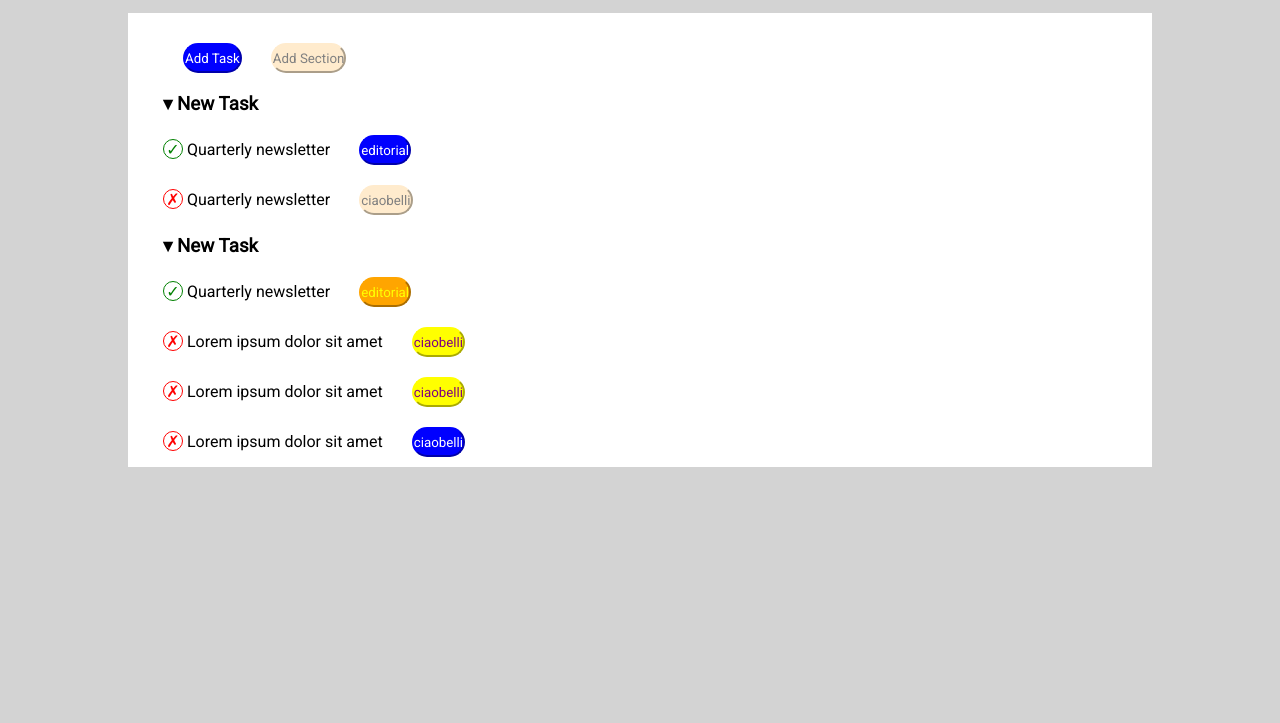
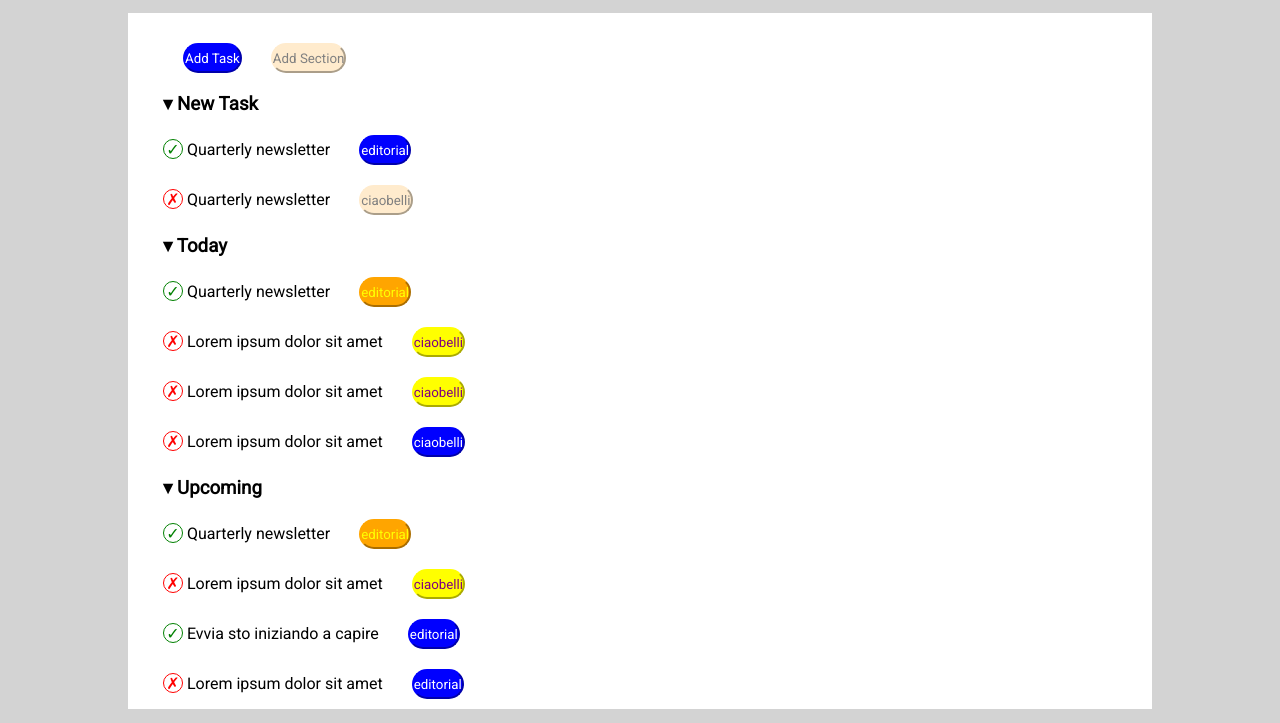
Before and after one commit to MatteoGiuntella/html-css-toboolist, a plain HTML site: page index.html in a window 1280 px wide. Shown: the part 77-800 px from the top of the page. Drawn offline with Linux system fonts and the light colour scheme.

Commit message:
fine terza lista

```diff
--- a/index.html
+++ b/index.html
@@ -55,10 +55,10 @@
              </section>
              <!-- fine lista -->
              <!-- seconda lista -->
-             <section>
+            <section>
                 <div class="lista">
                    <div class="New">
-                    <h3>&dtrif; New Task</h3>
+                    <h3>&dtrif; Today</h3>
                      <ol>
                         <li>
                             <span class="V" id="green">
@@ -83,10 +83,49 @@
                                 &cross;
                             </span>
                             Lorem ipsum dolor sit amet <button class="buttonblu">ciaobelli</button>
-                     </ol>
+                        </li>
+                    </ol>
+
                    </div>
                 </div>
-             </section>
+            </section>
+            <!-- fine seconda lista -->
+            <!-- inizio terza lista -->
+            <section>
+                <div class="lista">
+                       <div class="New">
+                         <h3>&dtrif; Upcoming</h3>
+                         <ol>
+                            <li>
+                                <span class="V" id="green">
+                                    &check;
+                                </span>
+                                Quarterly newsletter <button class="buttonorange">editorial</button>
+                            </li>
+                            <li>
+                                <span class="X" id="red">
+                                    &cross;
+                                </span>
+                                Lorem ipsum dolor sit amet <button class="buttongiallo">ciaobelli</button>
+                            </li>
+                            <li>
+                                <span class="V" id="green">
+                                    &check;
+                                </span>
+                                Evvia sto iniziando a capire <button class="buttonblu">editorial</button>
+                            </li>
+                            <li>
+                                <span class="X" id="red">
+                                    &cross;
+                                </span>
+                                Lorem ipsum dolor sit amet <button class="buttonblu">editorial</button>
+                            </li>
+                         </ol>
+
+                       </div>
+                </div>
+            </section>
+            <!-- fine terza lista -->
 
 
            </div>
```
